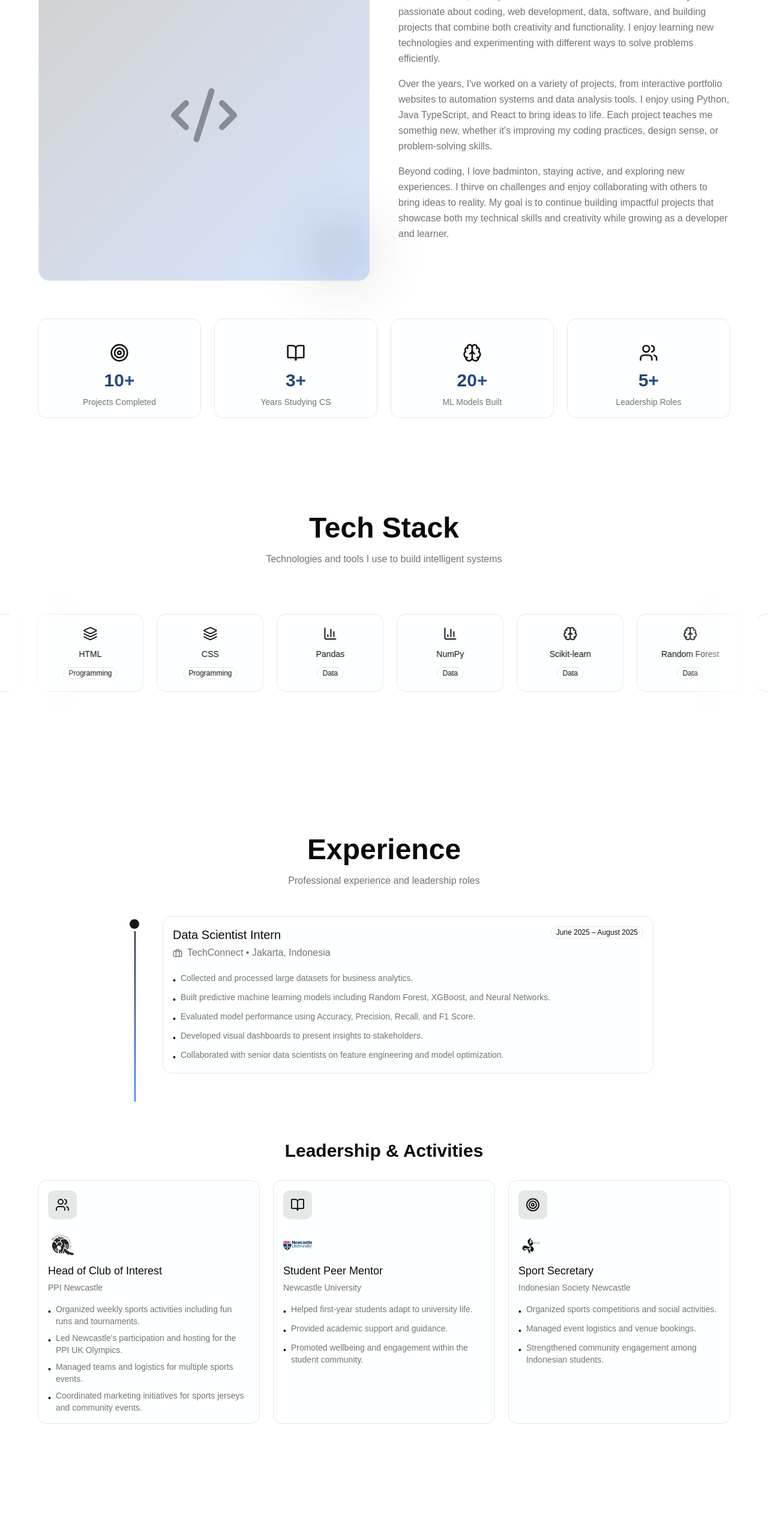
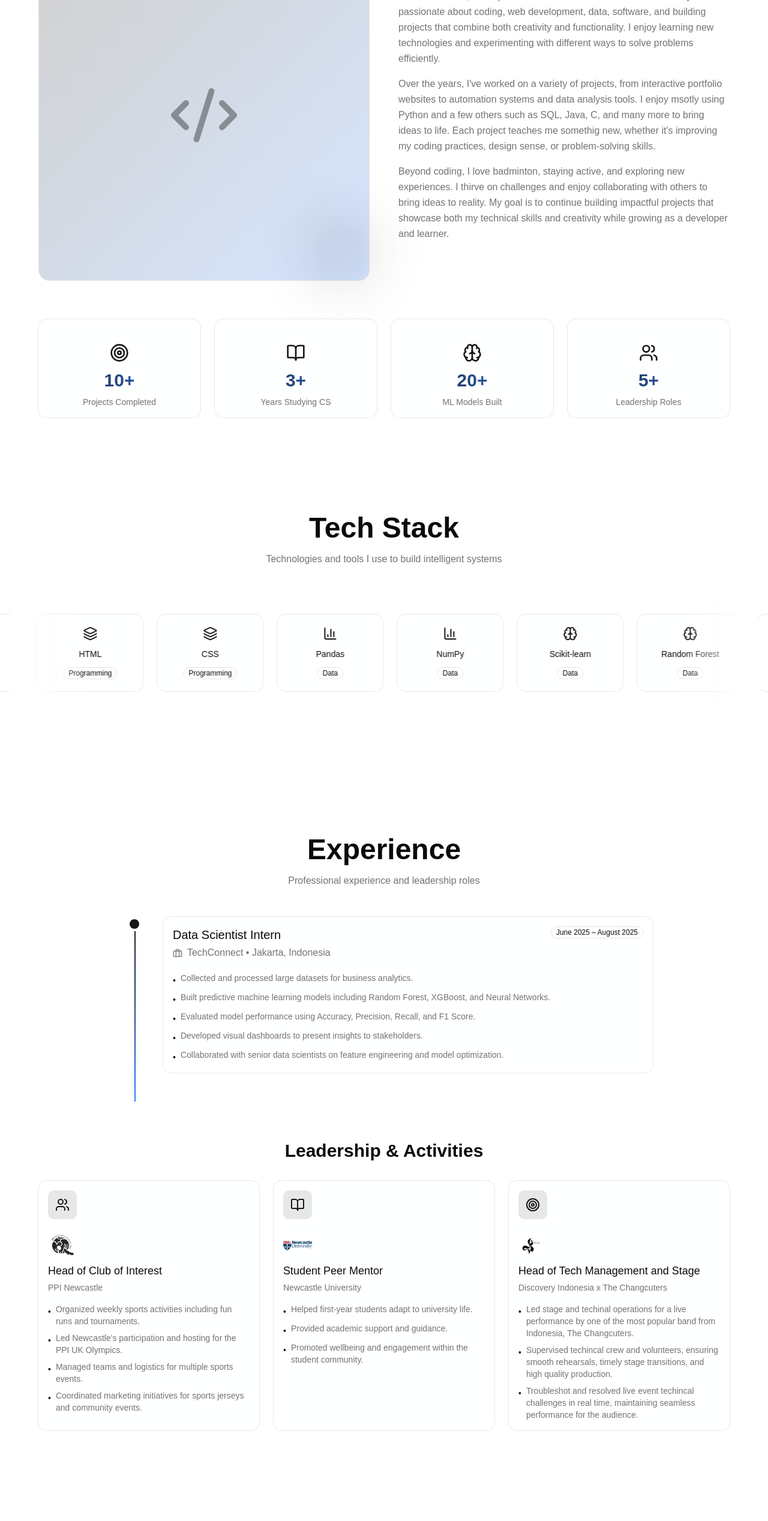
Before and after one commit to TEXTRAX28/my_portfolio, a React (Vite) app: page / in a window 1280 px wide. Shown: the part 1060-3595 px from the top of the page at 60% size. Built offline with nearby package versions, Linux system fonts and the light colour scheme.

Commit message:
updated some information and fixing bugs

```diff
--- a/src/Portfolio.tsx
+++ b/src/Portfolio.tsx
@@ -408,7 +408,7 @@ const AboutSection = () => {
               </p>
               <p className='text-muted-foreground leading-relaxed'>
                 Over the years, I've worked on a variety of projects, from interactive portfolio websites to
-                automation systems and data analysis tools. I enjoy using Python, Java TypeScript, and React
+                automation systems and data analysis tools. I enjoy msotly using Python and a few others such as SQL, Java, C, and many more
                 to bring ideas to life. Each project teaches me somethig new, whether it's improving my coding
                 practices, design sense, or problem-solving skills.
               </p>
@@ -595,12 +595,12 @@ const ExperienceSection = () => {
       logo: "/newcastle_uni.png"
     },
     {
-      title: "Sport Secretary",
-      organization: "Indonesian Society Newcastle",
+      title: "Head of Tech Management and Stage",
+      organization: "Discovery Indonesia x The Changcuters",
       responsibilities: [
-        "Organized sports competitions and social activities.",
-        "Managed event logistics and venue bookings.",
-        "Strengthened community engagement among Indonesian students."
+        "Led stage and techinal operations for a live performance by one of the most popular band from Indonesia, The Changcuters.",
+        "Supervised techincal crew and volunteers, ensuring smooth rehearsals, timely stage transitions, and high quality production.",
+        "Troubleshot and resolved live event techincal challenges in real time, maintaining seamless performance for the audience."
       ],
       icon: <Target className="w-6 h-6" />,
       logo:"/discovery_indonesia.png"
```
